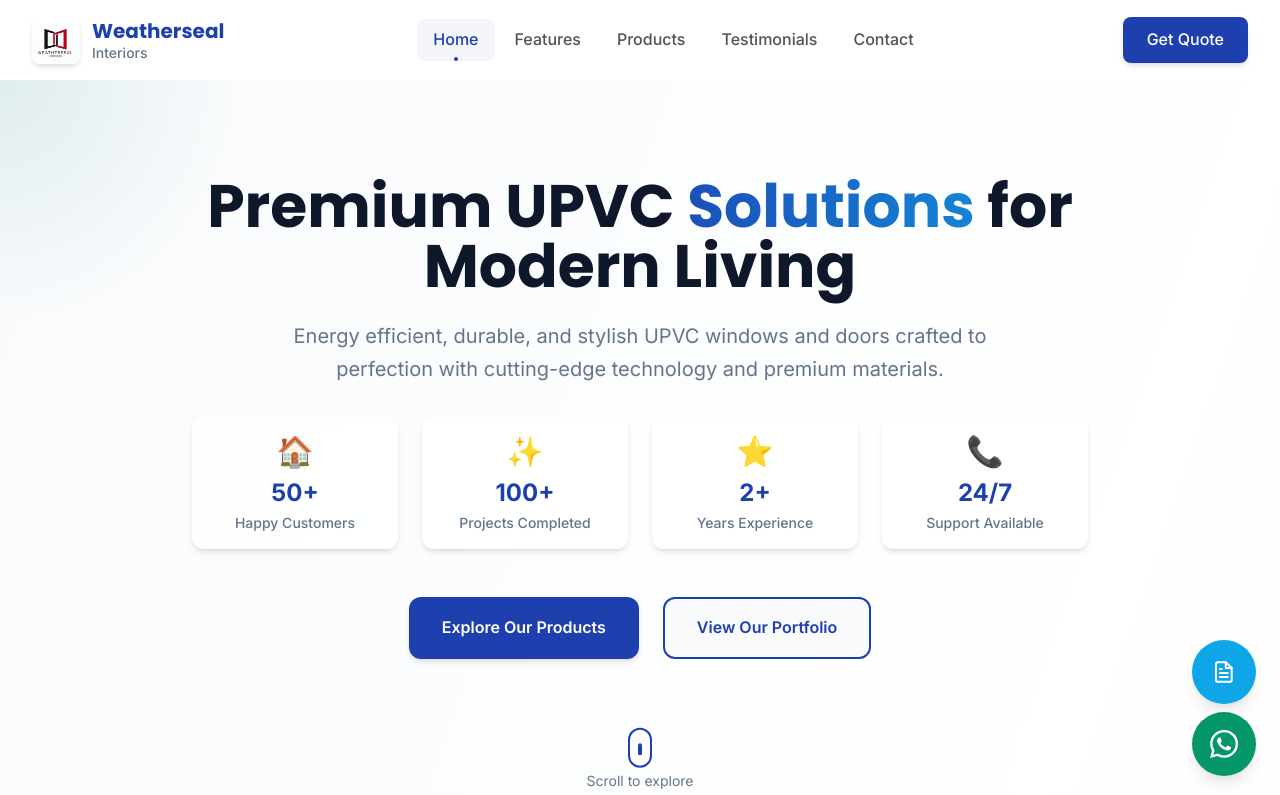
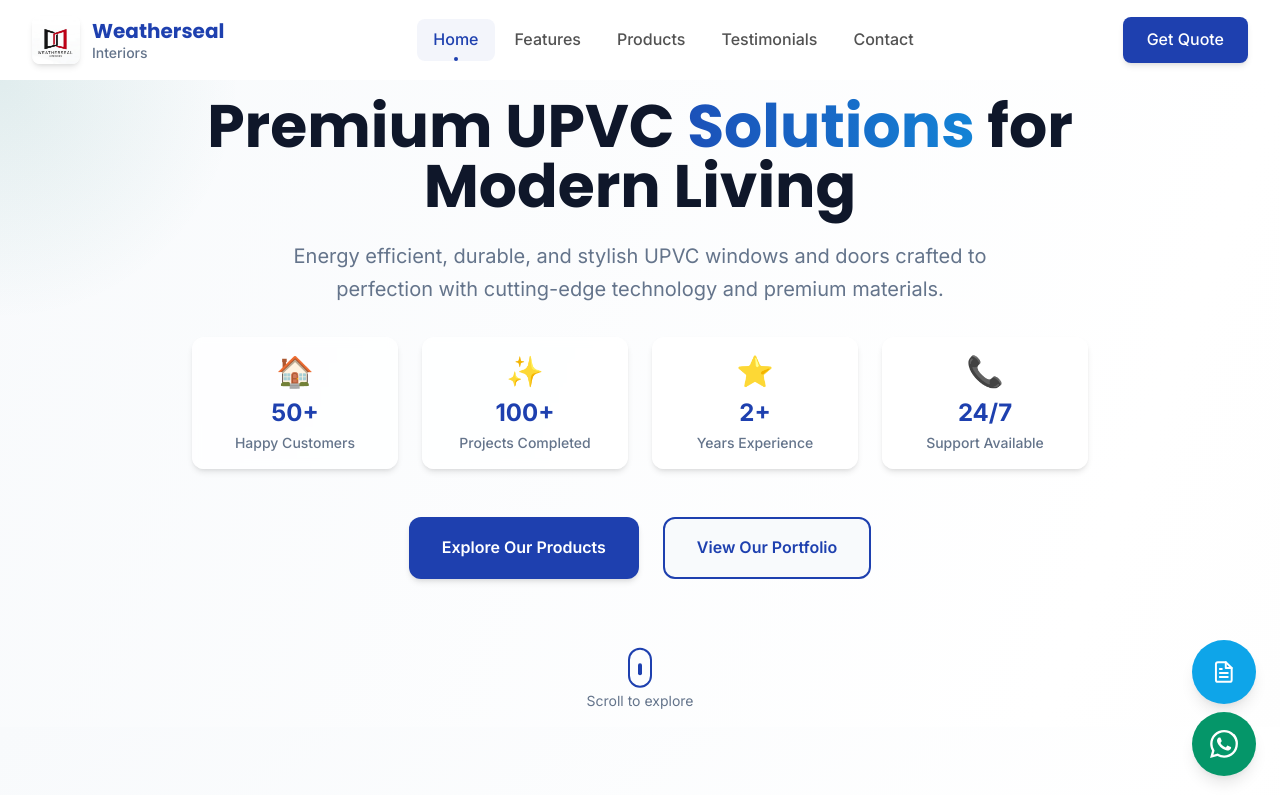
Before and after one commit to vishnupv1/weatherseal, a React (Vite) app: page / in a window 1280 px wide. Shown: the top 795 px of the page. Built offline with nearby package versions, Linux system fonts and the light colour scheme; the HTML template or start-up script is replaced by a standard one.

Commit message:
margin top

```diff
--- a/src/components/Advantages.tsx
+++ b/src/components/Advantages.tsx
@@ -87,7 +87,7 @@ const features = [
 
 const EmployeeEngagement: React.FC = () => {
   return (
-    <div className="bg-gradient-to-br from-light via-white to-neutral-50 py-24 px-4">
+    <div className="bg-gradient-to-br from-light via-white to-neutral-50  py-4 px-4">
       <div className="max-w-7xl mx-auto">
         {/* Header Section */}
         <motion.div
--- a/src/components/Landing.tsx
+++ b/src/components/Landing.tsx
@@ -73,7 +73,7 @@ const LandingSection = () => {
         transition={{ type: "spring", stiffness: 150, damping: 15 }}
       />
 
-      <section className="relative py-24 px-4 text-center text-dark overflow-hidden">
+      <section className="relative  py-4 px-4 text-center text-dark overflow-hidden">
         <div className="absolute inset-0 bg-gradient-to-br from-primary/5 via-accent/5 to-transparent -z-10" />
 
         <motion.div
--- a/src/components/Testimonials.tsx
+++ b/src/components/Testimonials.tsx
@@ -36,7 +36,7 @@ const testimonials = [
 const TestimonialSection = () => {
   return (
     <div className="bg-gradient-to-br from-light via-white to-neutral-50">
-      <section className="relative py-24 px-4 text-center text-dark overflow-hidden">
+      <section className="relative  py-4 px-4 text-center text-dark overflow-hidden">
         <div className="absolute inset-0 bg-gradient-to-br from-primary/5 via-accent/5 to-transparent -z-10" />
 
         <motion.div
```
